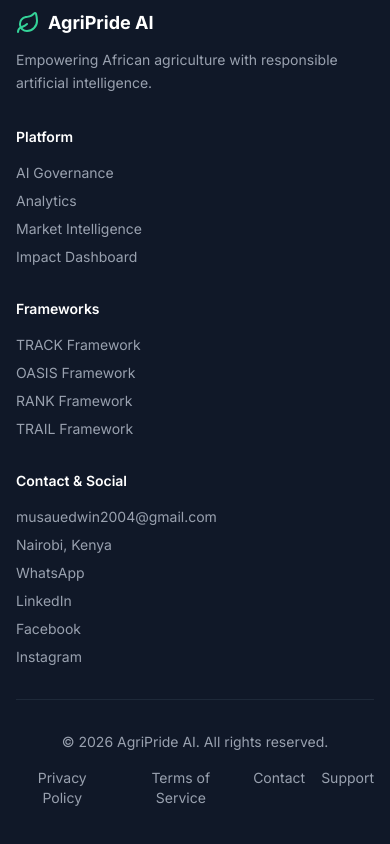
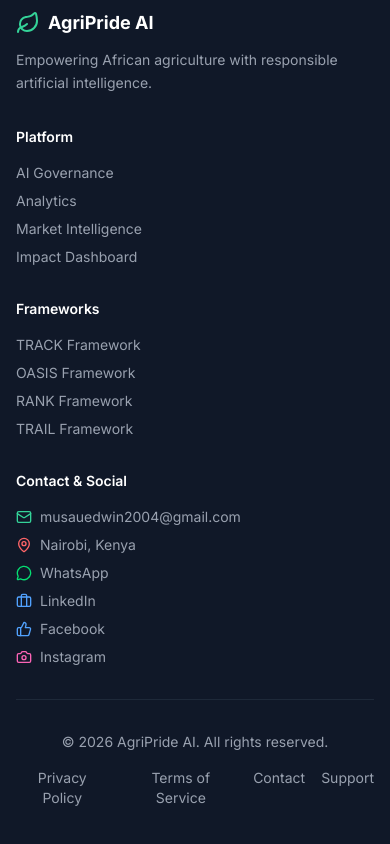
Before and after one commit to astromuema12/agripride-ai, a Next.js app: page / in a window 390 px wide. Shown: the part 7606-8450 px from the top of the page. Built offline with nearby package versions, Linux system fonts and the light colour scheme; no server answers; the database is empty.

Commit message:
Fix contact email/phone placeholders across pages

```diff
--- a/src/app/contact/page.tsx
+++ b/src/app/contact/page.tsx
@@ -12,7 +12,7 @@ import { toast } from 'sonner';
 
 const contactInfo = [
   { icon: Mail, label: 'Email', value: 'musauedwin2004@gmail.com', href: 'mailto:musauedwin2004@gmail.com' },
-  { icon: Phone, label: 'Phone', value: '+254 ...', href: 'tel:+254...' },
+  { icon: Phone, label: 'Phone', value: '+254 7 ...', href: 'tel:+2547...' },
   { icon: MapPin, label: 'Location', value: 'Nairobi, Kenya' },
   { icon: MessageCircle, label: 'WhatsApp', value: 'Chat on WhatsApp', href: 'https://whatsapp.com/dl/' },
 ];
--- a/src/app/page.tsx
+++ b/src/app/page.tsx
@@ -7,7 +7,8 @@ import { motion } from 'framer-motion';
 import {
   ArrowRight, Leaf, CloudSun, Shield, BarChart3,
   Sprout, FileSearch, ScrollText, TreePine,
-  Globe, CheckCircle, Quote,
+  Globe, CheckCircle, Quote, Mail, MapPin,
+  MessageCircle, Briefcase, ThumbsUp, Camera,
 } from 'lucide-react';
 import { Button } from '@/components/ui/button';
 import { Card, CardContent } from '@/components/ui/card';
@@ -354,12 +355,12 @@ export default function HomePage() {
             <div>
               <h4 className="mb-4 text-sm font-semibold text-white">Contact & Social</h4>
               <ul className="space-y-2 text-sm">
-                <li><a href="mailto:musauedwin2004@gmail.com" className="hover:text-emerald-400 transition-colors">musauedwin2004@gmail.com</a></li>
-                <li>Nairobi, Kenya</li>
-                <li><a href="https://whatsapp.com/dl/" target="_blank" rel="noopener noreferrer" className="hover:text-emerald-400 transition-colors">WhatsApp</a></li>
-                <li><a href="https://www.linkedin.com/in/edwin-musau-b8363a318" target="_blank" rel="noopener noreferrer" className="hover:text-emerald-400 transition-colors">LinkedIn</a></li>
-                <li><a href="https://www.facebook.com/share/18D8KpS3Ut/" target="_blank" rel="noopener noreferrer" className="hover:text-emerald-400 transition-colors">Facebook</a></li>
-                <li><a href="https://www.instagram.com/edwin_musau" target="_blank" rel="noopener noreferrer" className="hover:text-emerald-400 transition-colors">Instagram</a></li>
+                <li><a href="mailto:musauedwin2004@gmail.com" className="hover:text-emerald-400 transition-colors flex items-center gap-2"><Mail className="h-4 w-4 text-emerald-400" /> musauedwin2004@gmail.com</a></li>
+                <li className="flex items-center gap-2"><MapPin className="h-4 w-4 text-red-400" /> Nairobi, Kenya</li>
+                <li><a href="https://whatsapp.com/dl/" target="_blank" rel="noopener noreferrer" className="hover:text-emerald-400 transition-colors flex items-center gap-2"><MessageCircle className="h-4 w-4 text-green-400" /> WhatsApp</a></li>
+                <li><a href="https://www.linkedin.com/in/edwin-musau-b8363a318" target="_blank" rel="noopener noreferrer" className="hover:text-emerald-400 transition-colors flex items-center gap-2"><Briefcase className="h-4 w-4 text-blue-400" /> LinkedIn</a></li>
+                <li><a href="https://www.facebook.com/share/18D8KpS3Ut/" target="_blank" rel="noopener noreferrer" className="hover:text-emerald-400 transition-colors flex items-center gap-2"><ThumbsUp className="h-4 w-4 text-blue-400" /> Facebook</a></li>
+                <li><a href="https://www.instagram.com/edwin_musau" target="_blank" rel="noopener noreferrer" className="hover:text-emerald-400 transition-colors flex items-center gap-2"><Camera className="h-4 w-4 text-pink-400" /> Instagram</a></li>
               </ul>
             </div>
           </div>
--- a/src/app/privacy/page.tsx
+++ b/src/app/privacy/page.tsx
@@ -39,7 +39,7 @@ const sections = [
   },
   {
     title: 'Contact Us',
-    content: `For privacy-related inquiries, contact us at: hello@agripride.ai. We are committed to resolving any privacy concerns promptly.`,
+    content: `For privacy-related inquiries, contact us at: musauedwin2004@gmail.com. We are committed to resolving any privacy concerns promptly.`,
   },
   {
     title: 'Changes to This Policy',
--- a/src/app/support/page.tsx
+++ b/src/app/support/page.tsx
@@ -42,7 +42,7 @@ const faqs = [
   },
   {
     q: 'How do I contact support?',
-    a: 'You can reach us via the Contact page, email us at hello@agripride.ai, or chat with us on WhatsApp for quick responses.',
+    a: 'You can reach us via the Contact page, email us at musauedwin2004@gmail.com, or chat with us on WhatsApp for quick responses.',
   },
 ];
 
@@ -109,7 +109,7 @@ export default function SupportPage() {
         </motion.div>
 
         <div className="mb-8 flex flex-wrap justify-center gap-4">
-          <a href="mailto:hello@agripride.ai">
+          <a href="mailto:musauedwin2004@gmail.com">
             <Button variant="outline" className="gap-2">
               <Mail className="h-4 w-4" />
               Email Support
```
